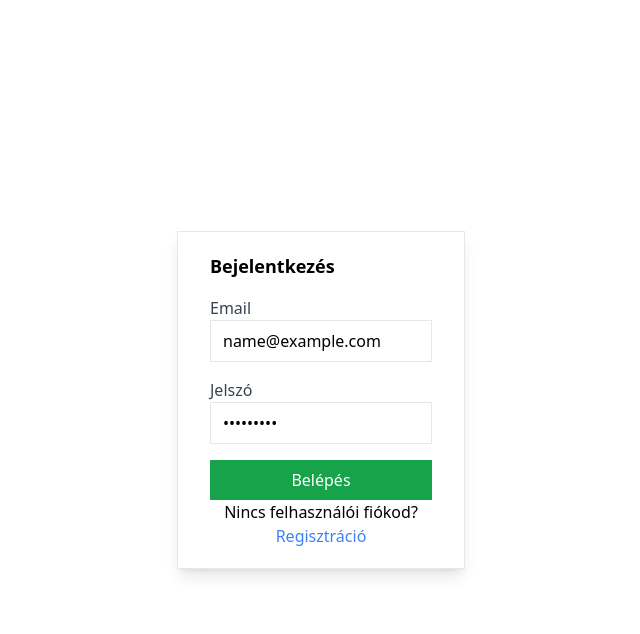
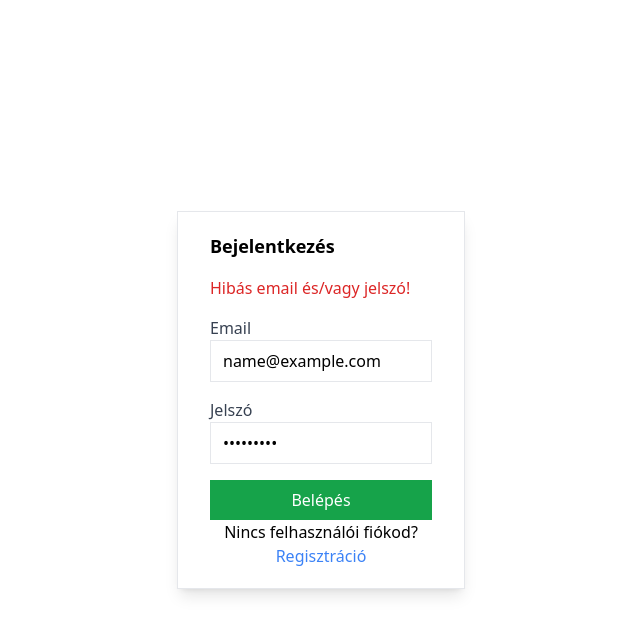
Before and after one commit to GoncziTibor/Webalk._FINAL-TASK_Orosz-Patrik-Balint_Gonczi-Tibor, a React (Vite) app in the folder FINAL TASK/frontend/: page /login in a window 1280 px wide. Both pictures are taken after typing "name@example.com", "Sample123" into the empty fields and a click on the button "Belépés". Shown: the top 634 px of the page, without its empty margins (319-959 px from the left). Built offline with nearby package versions, Linux system fonts and the light colour scheme; no server answers.

Commit message:
17.commit

```diff
--- a/FINAL TASK/frontend/package.json
+++ b/FINAL TASK/frontend/package.json
@@ -14,6 +14,7 @@
     "react": "^19.1.0",
     "react-dom": "^19.1.0",
     "react-router-dom": "^7.5.3",
+    "react-toastify": "^11.0.5",
     "tailwindcss": "^3.4.17"
   },
   "devDependencies": {
--- a/FINAL TASK/frontend/src/pages/Login.jsx
+++ b/FINAL TASK/frontend/src/pages/Login.jsx
@@ -7,10 +7,12 @@ const Login = ({ showToast }) => {
     email: '',
     password: ''
   });
+  const [error, setError] = useState('');
   const navigate = useNavigate();
 
   const handleChanges = (e) => {
     setValues({ ...values, [e.target.name]: e.target.value });
+    setError('');
   };
 
   const handleSubmit = async (e) => {
@@ -21,17 +23,18 @@ const Login = ({ showToast }) => {
 
       if (response.status === 200 || response.status === 201) {
         localStorage.setItem('token', response.data.token);
-
-        showToast();
+        showToast('Bejelentkezés sikeres!', 'success');
 
         setTimeout(() => {
           navigate('/');
         }, 2000);
       } else {
         console.log('Hiba a bejelentkezéskor: ', response);
+        setError('Hiba a bejelentkezés során!');
       }
     } catch (err) {
       console.log('Hiba történt: ', err.message);
+      setError('Hibás email és/vagy jelszó!');
     }
   };
 
@@ -39,6 +42,7 @@ const Login = ({ showToast }) => {
     <div className='flex justify-center items-center h-screen'>
       <div className='shadow-lg px-8 py-5 border w-72'>
         <h2 className='text-lg font-bold mb-4'>Bejelentkezés</h2>
+        {error && <div className="text-red-600 mb-4">{error}</div>}
         <form onSubmit={handleSubmit}>
           <div className="mb-4">
             <label htmlFor="email" className='block text-gray-700'>Email</label>
```
Also changed, not shown: 1 other file (tests, documents, lock files or other folders).
